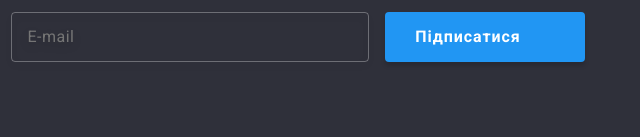
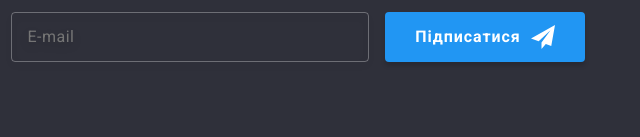
Before and after one commit to Olena-Alieksieienko/goit-markup-hw-6-new, a plain HTML site: page portfolio.html in a window 1280 px wide. Shown: the part 1715-1852 px from the top of the page, 640-1280 px from the left. Drawn offline with nearby package versions, Linux system fonts and the light colour scheme; the site is published under a folder, as on GitHub Pages, so addresses that start at the root find nothing.

Commit message:
додає літачок на портфоліо

```diff
--- a/portfolio.html
+++ b/portfolio.html
@@ -347,7 +347,7 @@
                   </label>
                         <button class="subscription-button main-button" type="submit">
                             Підписатися<svg class="subscription-button-send-icon" width="24" height="24">
-                                    <use href="/images/icons.svg#icon-btn-send"></use></svg>
+                                    <use href="./images/icons.svg#icon-btn-send"></use></svg>
                           </button>
                 </form>
         </div>
```
